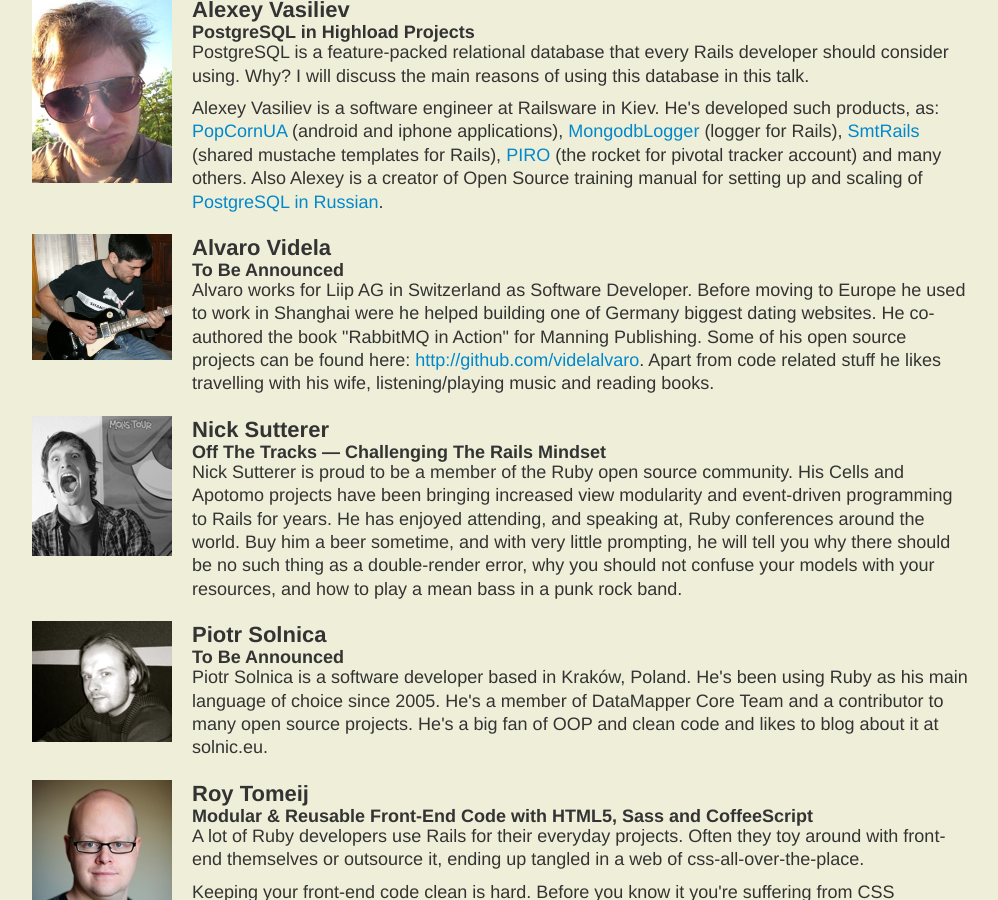
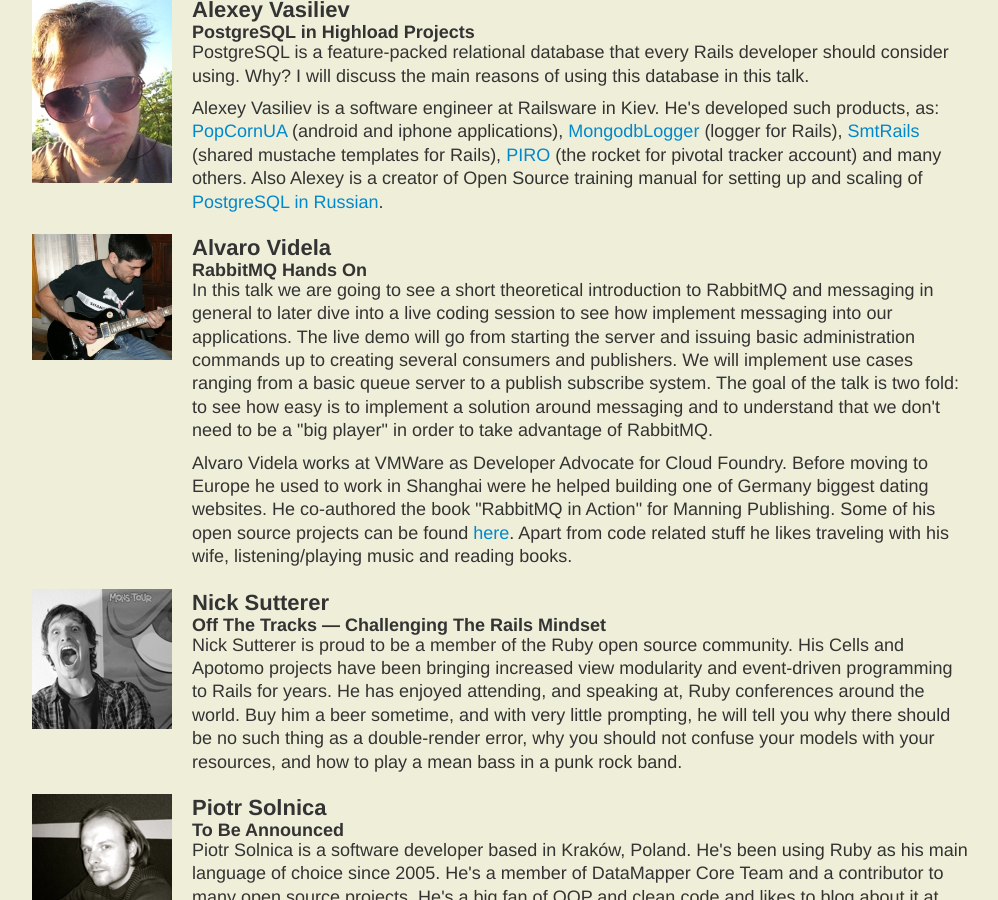
Before and after one commit to rubyshift/rubyshift2012.github.com, a Jekyll site: the page built from index.md, in a window 1280 px wide and 900 px high, scrolled down 559 px. Shown: the whole window, without its empty margins (138-1136 px from the left). Built offline with Jekyll 4.4.1, drawn with Linux system fonts in a browser that asks for light colours; Markdown is read by kramdown in place of the engine named in the settings.

Commit message:
Update Alvaro's info

```diff
--- a/_layouts/base.html
+++ b/_layouts/base.html
@@ -63,9 +63,12 @@
             </div>
             <div class="talk span10">
               <h3>Alvaro Videla</h3>
-              <h4>To Be Announced</h4>
+              <h4>RabbitMQ Hands On</h4>
               <p>
-                Alvaro works for Liip AG in Switzerland as Software Developer. Before moving to Europe he used to work in Shanghai were he helped building one of Germany biggest dating websites. He co-authored the book "RabbitMQ in Action" for Manning Publishing. Some of his open source projects can be found here: <a href="http://github.com/videlalvaro">http://github.com/videlalvaro</a>. Apart from code related stuff he likes travelling with his wife, listening/playing music and reading books.
+                In this talk we are going to see a short theoretical introduction to RabbitMQ and messaging in general to later dive into a live coding session to see how implement messaging into our applications. The live demo will go from starting the server and issuing basic administration commands up to creating several consumers and publishers. We will implement use cases ranging from a basic queue server to a publish subscribe system. The goal of the talk is two fold:  to see how easy is to implement a solution around messaging and to understand that we don't need to be a "big player" in order to take advantage of RabbitMQ.
+              </p>
+              <p>
+                Alvaro Videla works at VMWare as Developer Advocate for Cloud Foundry. Before moving to Europe he used to work in Shanghai were he helped building one of Germany biggest dating websites. He co-authored the book "RabbitMQ in Action" for Manning Publishing. Some of his open source projects can be found <a href="http://github.com/videlalvaro">here</a>. Apart from code related stuff he likes traveling with his wife, listening/playing music and reading books.
               </p>
             </div>
           </div>
```
